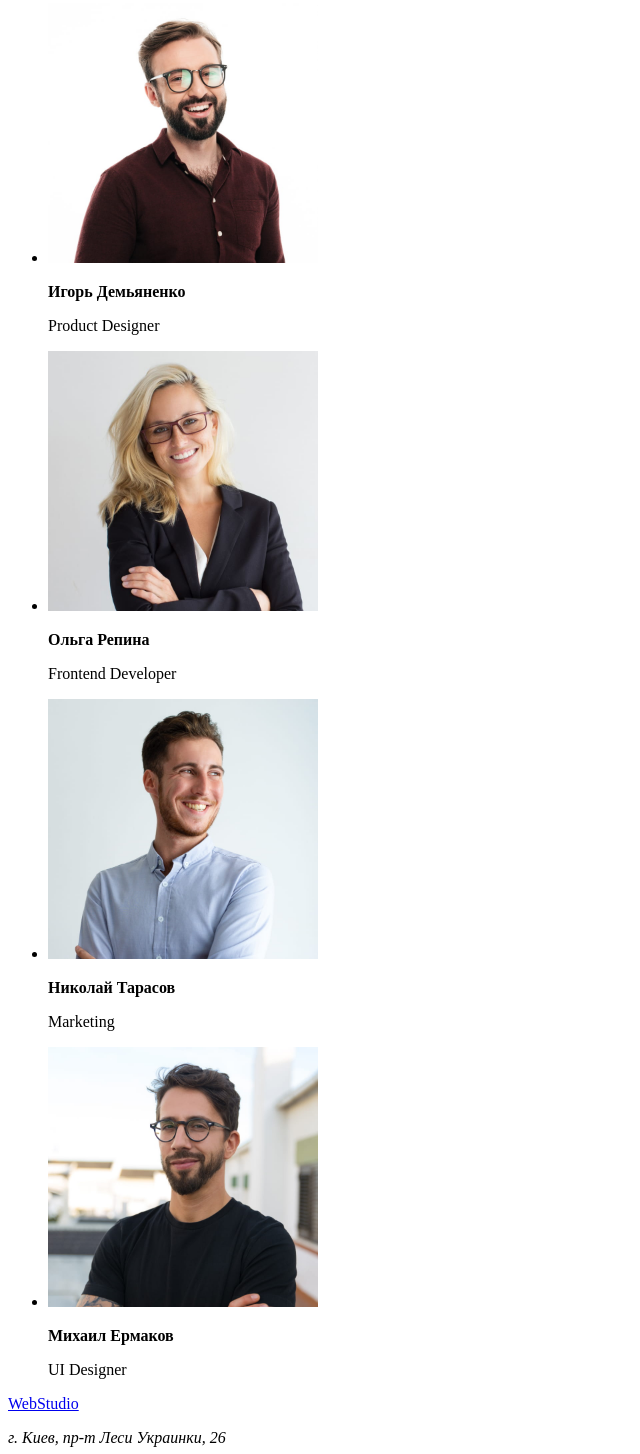
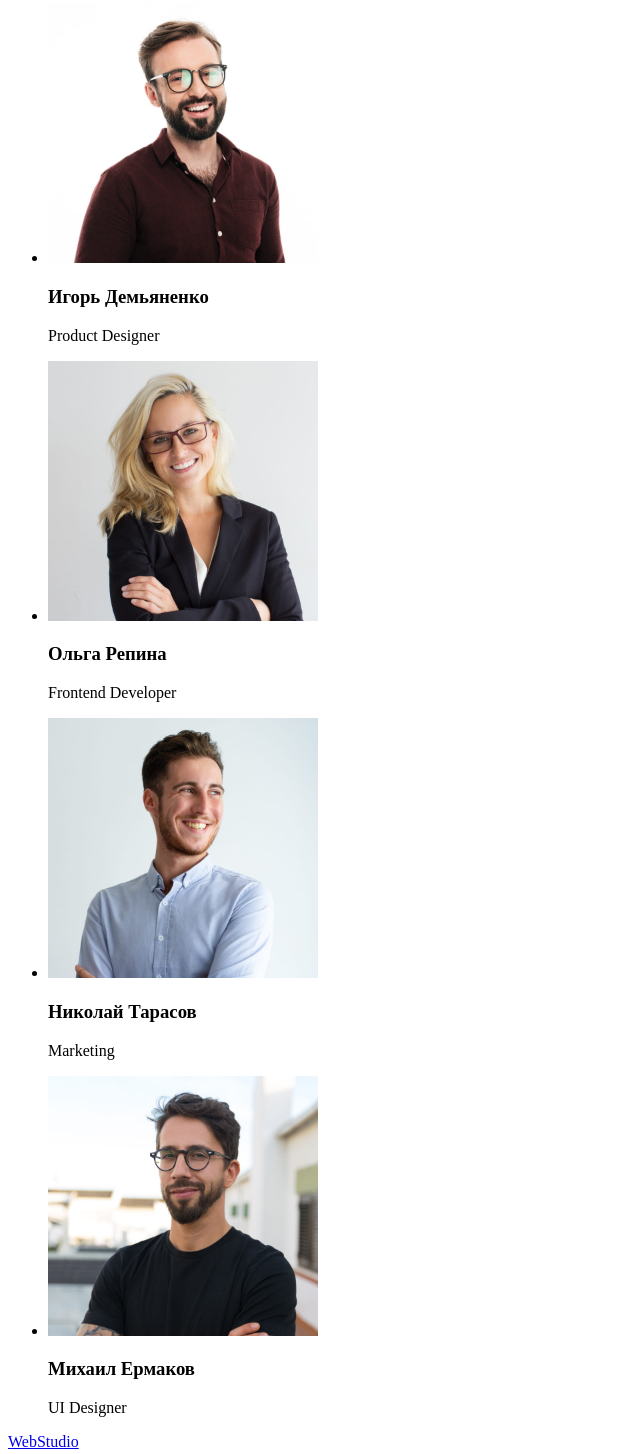
Before and after one commit to VladOlevskiy/goit-markup-hw-01, a plain HTML site: page index.html in a window 1280 px wide. Shown: the part 1626-3080 px from the top of the page, without its empty margins (0-640 px from the left). Drawn offline with Linux system fonts and the light colour scheme.

Commit message:
Фініш

```diff
--- a/index.html
+++ b/index.html
@@ -106,7 +106,7 @@
               width="270"
               height="260"
             />
-            <p><b>Игорь Демьяненко</b></p>
+            <h3>Игорь Демьяненко</h3>
             <p lang="en">Product Designer</p>
           </li>
           <li>
@@ -116,7 +116,7 @@
               width="270"
               height="260"
             />
-            <p><b>Ольга Репина</b></p>
+            <h3>Ольга Репина</h3>
             <p lang="en">Frontend Developer</p>
           </li>
           <li>
@@ -126,7 +126,7 @@
               width="270"
               height="260"
             />
-            <p><b>Николай Тарасов</b></p>
+            <h3>Николай Тарасов</h3>
             <p lang="en">Marketing</p>
           </li>
           <li>
@@ -136,7 +136,7 @@
               width="270"
               height="260"
             />
-            <p><b>Михаил Ермаков</b></p>
+            <h3>Михаил Ермаков</h3>
             <p lang="en">UI Designer</p>
           </li>
         </ul>
```
